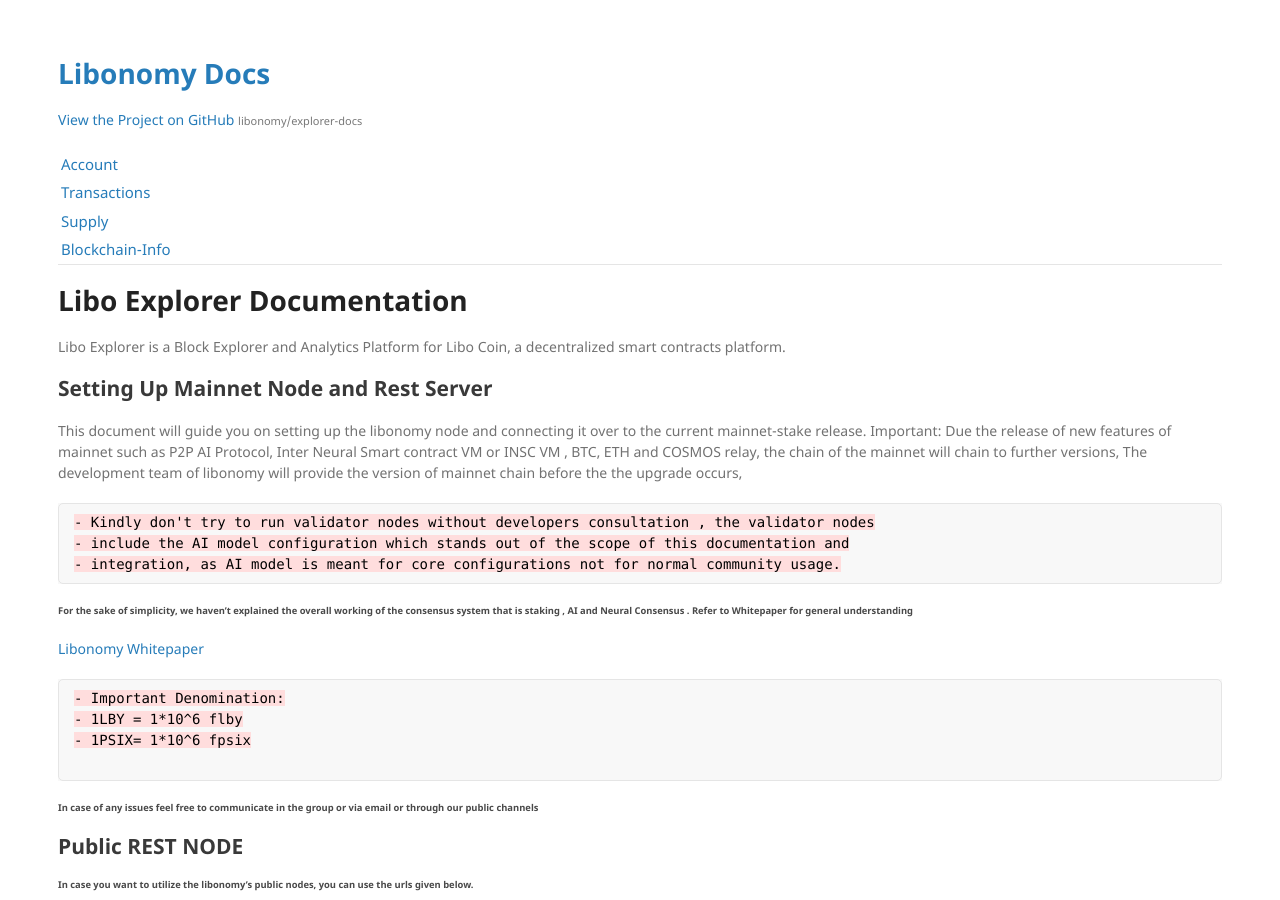
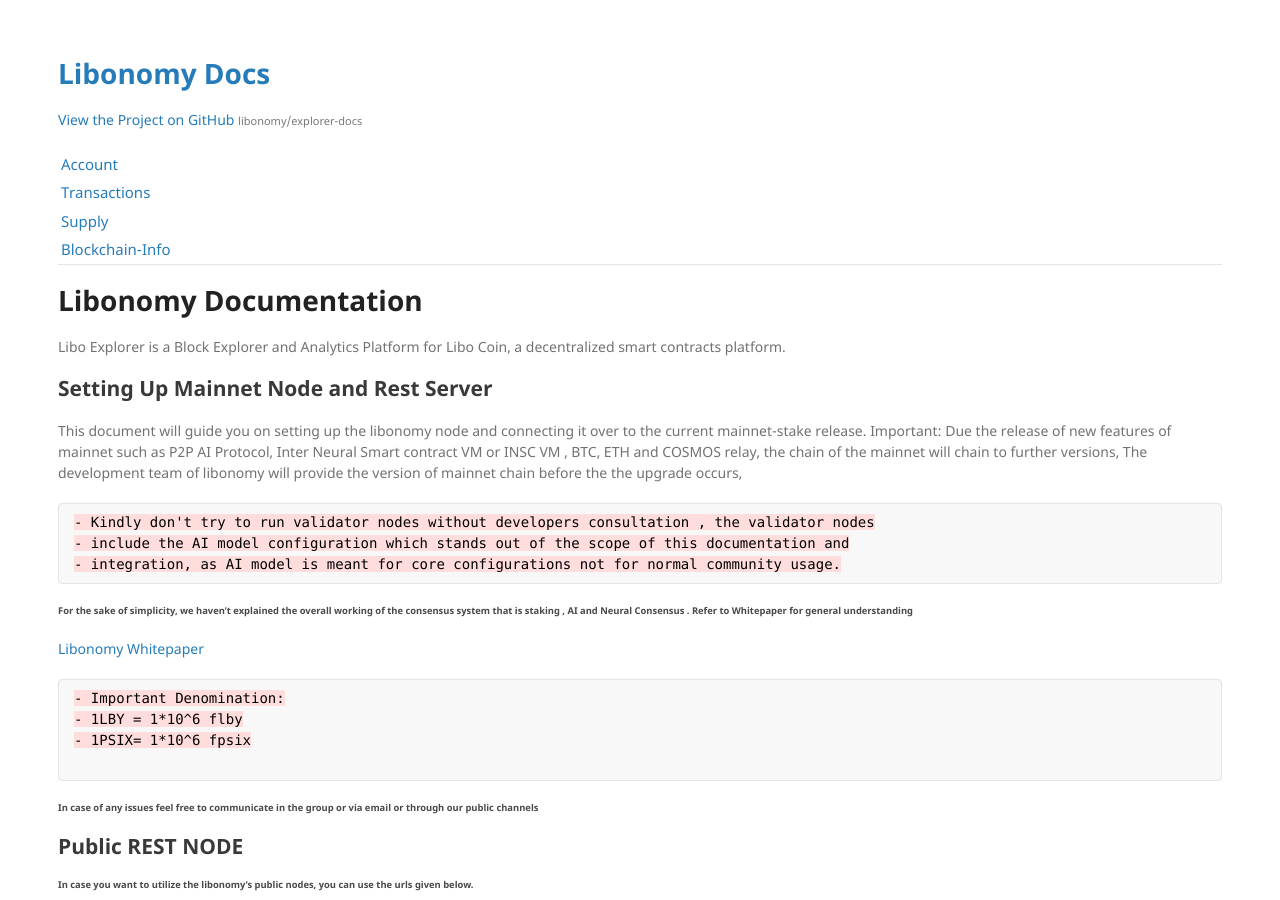
Before and after one commit to libonomy/explorer-docs, a Jekyll site: the page built from index.md, in a window 1280 px wide and 900 px high. Built offline with Jekyll 4.4.1, drawn with Linux system fonts in a browser that asks for light colours; the repository's description, which GitHub fills in, is left out; part of the change alters nothing that is shown.

Commit message:
links changed

```diff
--- a/_layouts/default.html
+++ b/_layouts/default.html
@@ -30,10 +30,10 @@
         <p class="view"><a href="{{ site.github.owner_url }}">View My GitHub Profile</a></p>
         {% endif %}
 <div class="link-view">
-        <a href="https://libonomy.github.io/explorer-docs/Account">Account</a>
-        <a href="https://libonomy.github.io/explorer-docs/Transactions">Transactions</a>
-        <a href="https://libonomy.github.io/explorer-docs/Supply">Supply</a>
-        <a href="https://libonomy.github.io/explorer-docs/Blockchain-Info">Blockchain-Info</a>
+        <a href="https://libonomy.github.io/libonomy-docs/Account">Account</a>
+        <a href="https://libonomy.github.io/libonomy-docs/Transactions">Transactions</a>
+        <a href="https://libonomy.github.io/libonomy-docs/Supply">Supply</a>
+        <a href="https://libonomy.github.io/libonomy-docs/Blockchain-Info">Blockchain-Info</a>
       </div>
       </header>
       <section>
--- a/index.md
+++ b/index.md
@@ -5,7 +5,7 @@ layout: default
 <!-- [Document](docs/CODE_OF_CONDUCT.md)
 [Home](./Home.md). -->
 
-# Libo Explorer Documentation
+# Libonomy Documentation
 
 Libo Explorer is a Block Explorer and Analytics Platform for Libo Coin, a decentralized smart contracts platform.
 
```
Also changed, not shown: jekyll-theme-minimal.gemspec.
